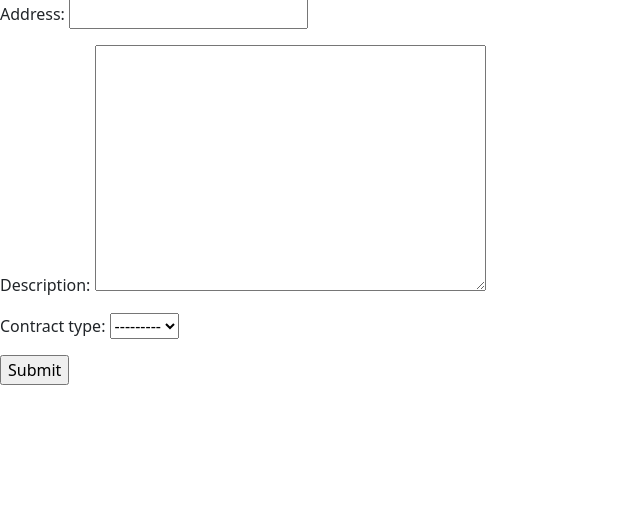
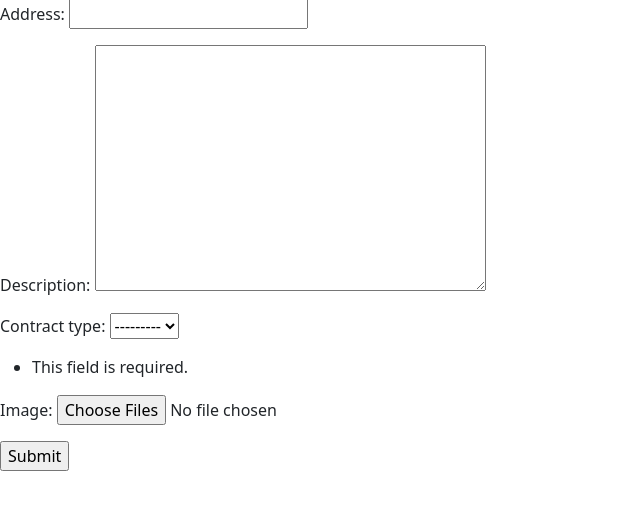
Before and after one commit to SvenMC/django_estate_agent, a Django app: page /property_form/ in a window 1280 px wide. Shown: the part 121-631 px from the top of the page, without its empty margins (0-640 px from the left). Run offline with Django 4.2, Linux system fonts and the light colour scheme; the visitor is signed in with stand-in values (Sample User, id 1).

Commit message:
multiple file upload and db save

```diff
--- a/estate_agent/estate_agent/forms.py
+++ b/estate_agent/estate_agent/forms.py
@@ -1,4 +1,5 @@
 from django.forms import ModelForm
+from django import forms
 from django.forms import ClearableFileInput
 
 from .models import Property, PropertyImage
@@ -10,7 +11,14 @@ class PropertyForm(ModelForm):
         exclude = ["created_at", "last_updated"]
 
 
+class MultipleFileInput(ClearableFileInput):
+    allow_multiple_selected = True
+
+
 class PropertyImageForm(ModelForm):
     class Meta:
         model = PropertyImage
         fields = ['image']
+        widgets = {
+            'image': MultipleFileInput()
+        }
--- a/estate_agent/estate_agent/models.py
+++ b/estate_agent/estate_agent/models.py
@@ -12,5 +12,5 @@ class Property(models.Model):
 
 
 class PropertyImage(models.Model):
-    property = models.ForeignKey(Property, on_delete=models.CASCADE)
+    property = models.ForeignKey(Property, on_delete=models.CASCADE, default=None)
     image = models.FileField(upload_to=r'images/')
--- a/estate_agent/estate_agent/views.py
+++ b/estate_agent/estate_agent/views.py
@@ -5,8 +5,8 @@ from django.contrib.auth import authenticate, login, logout
 from django.shortcuts import render, redirect
 from django.views.decorators.csrf import csrf_protect
 
-from .models import Property
-from .forms import PropertyForm
+from .models import Property, PropertyImage
+from .forms import PropertyForm, PropertyImageForm
 from .helpers import PaginationBuilder
 from utils import ContractType
 from .map import UrlMap
@@ -62,13 +62,34 @@ def property_detail(request: HttpRequest, id):
 def property_form(request: HttpRequest):
 
     if request.method == "POST":
-        form = PropertyForm(request.POST, request.FILES)
-        if form.is_valid():
-            instance = form.save()
-            return redirect(f'/property/{instance.pk}/')
+        property_form = PropertyForm(request.POST)
+        property_image_form = PropertyImageForm(request.POST, request.FILES)
+        images = request.FILES.getlist('image')
+
+        if property_form.is_valid():
+            instance = property_form.save()
+
+            for image in images:
+                PropertyImage.objects.create(property=instance, image=image)
+
+            if property_image_form.is_valid():
+                property_image_form.save()
+
+            return redirect('/')
+            # return redirect(f'/property/{instance.pk}/')
     else:
-        form = PropertyForm()
-    return render(request, "property_form.html", {'form': form, 'edit': False})
+        property_form = PropertyForm()
+        property_image_form = PropertyImageForm(request.POST, request.FILES)
+        images = PropertyImage.objects.all()
+
+    return render(
+        request, "property_form.html", {
+            'form': property_form,
+            'image_form': property_image_form,
+            'images': images,
+            'edit': False
+        }
+    )
 
 
 @login_required(login_url="/admin/login/")
--- a/estate_agent/templates/property_form.html
+++ b/estate_agent/templates/property_form.html
@@ -5,6 +5,7 @@
 <form method="post" enctype="multipart/form-data">
     {% csrf_token %}
     {{ form.as_p }}
+    {{ image_form.as_p }}
     {% if edit %}
         <input type="submit" value="Update">
     {% else %}
```
Also changed, not shown: estate_agent/estate_agent/migrations/0005_alter_propertyimage_image.py (added), estate_agent/estate_agent/migrations/0006_alter_propertyimage_image.py (added), estate_agent/estate_agent/migrations/0007_alter_propertyimage_property.py (added).
